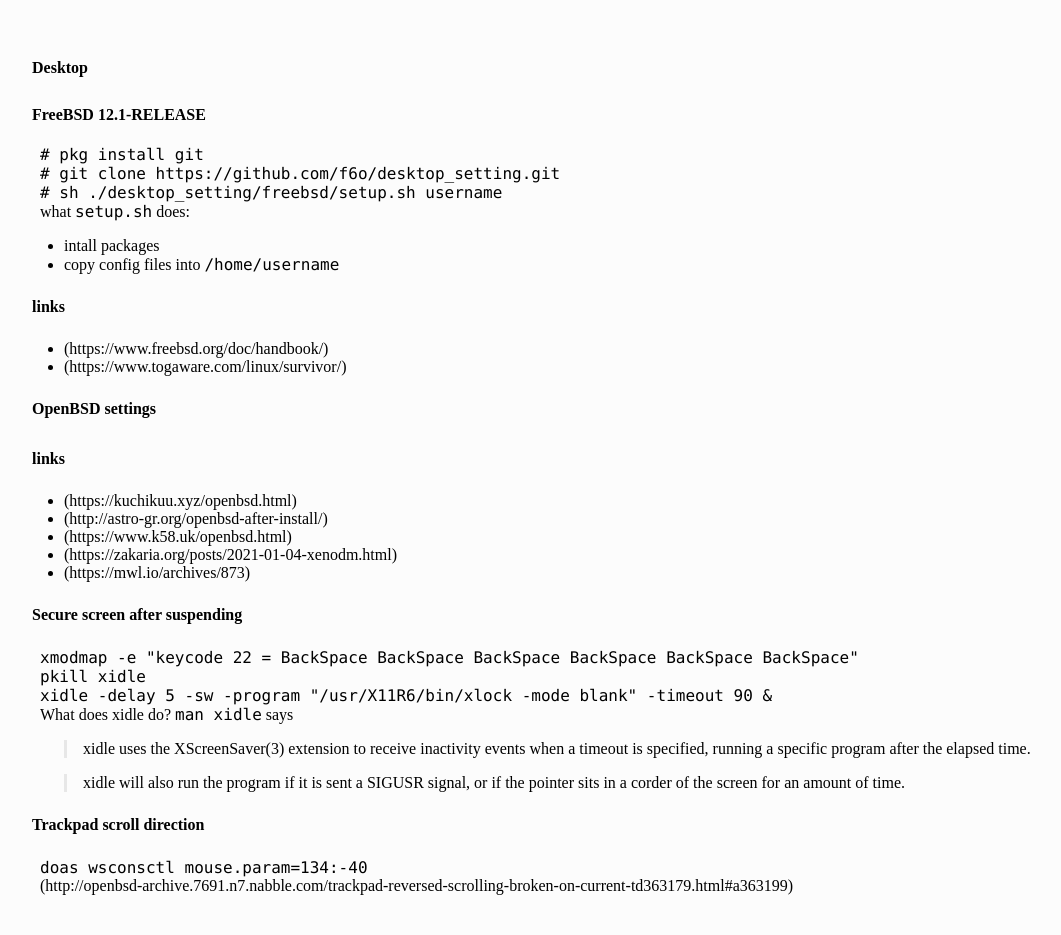
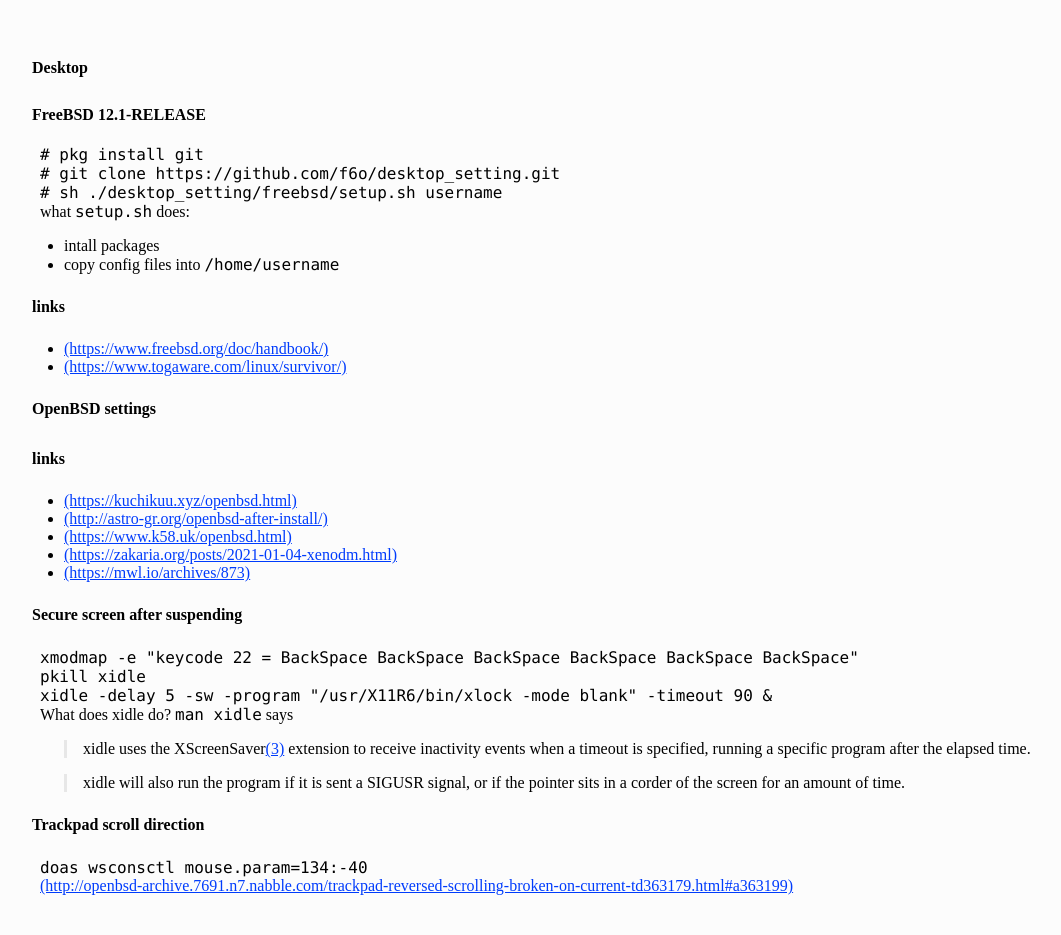
Before and after one commit to f6o/f6o.github.io, a Jekyll site: the page built from desktop.md, in a window 1280 px wide. Shown: the whole page, without its empty margins (16-1077 px from the left). Built offline with Jekyll 4.4.1, drawn with Linux system fonts in a browser that asks for light colours; our own code applies the rules of GitHub Pages for plain Markdown files; part of the change alters nothing that is shown.

Commit message:
fix links

````diff
--- a/desktop.md
+++ b/desktop.md
@@ -20,18 +20,18 @@ what `setup.sh` does:
 
 ### links
 
-* (https://www.freebsd.org/doc/handbook/)
-* (https://www.togaware.com/linux/survivor/)
+* [(https://www.freebsd.org/doc/handbook/)]((https://www.freebsd.org/doc/handbook/))
+* [(https://www.togaware.com/linux/survivor/)]((https://www.togaware.com/linux/survivor/))
 
 ## OpenBSD settings
 
 ### links
 
-* (https://kuchikuu.xyz/openbsd.html)
-* (http://astro-gr.org/openbsd-after-install/)
-* (https://www.k58.uk/openbsd.html)
-* (https://zakaria.org/posts/2021-01-04-xenodm.html)
-* (https://mwl.io/archives/873)
+* [(https://kuchikuu.xyz/openbsd.html)]((https://kuchikuu.xyz/openbsd.html))
+* [(http://astro-gr.org/openbsd-after-install/)]((http://astro-gr.org/openbsd-after-install/))
+* [(https://www.k58.uk/openbsd.html)]((https://www.k58.uk/openbsd.html))
+* [(https://zakaria.org/posts/2021-01-04-xenodm.html)]((https://zakaria.org/posts/2021-01-04-xenodm.html))
+* [(https://mwl.io/archives/873)]((https://mwl.io/archives/873))
 
 ### Secure screen after suspending
 
@@ -43,7 +43,7 @@ xidle -delay 5 -sw -program "/usr/X11R6/bin/xlock -mode blank" -timeout 90 &
 
 What does xidle do? `man xidle` says
 
-> xidle uses the XScreenSaver(3) extension to receive inactivity events
+> xidle uses the XScreenSaver[(3)]((3)) extension to receive inactivity events
 > when a timeout is specified, running a specific program after the elapsed
 > time.
 
@@ -56,4 +56,4 @@ What does xidle do? `man xidle` says
 doas wsconsctl mouse.param=134:-40
 ```
 
-(http://openbsd-archive.7691.n7.nabble.com/trackpad-reversed-scrolling-broken-on-current-td363179.html#a363199)
+[(http://openbsd-archive.7691.n7.nabble.com/trackpad-reversed-scrolling-broken-on-current-td363179.html#a363199)]((http://openbsd-archive.7691.n7.nabble.com/trackpad-reversed-scrolling-broken-on-current-td363179.html#a363199))
````
